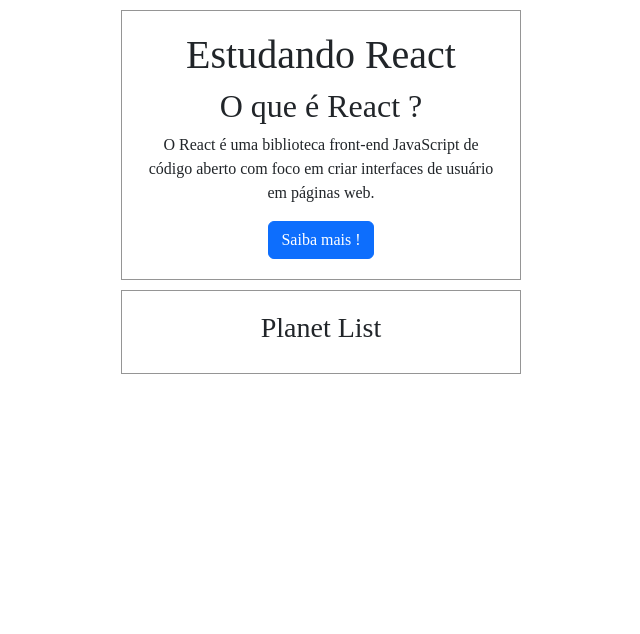
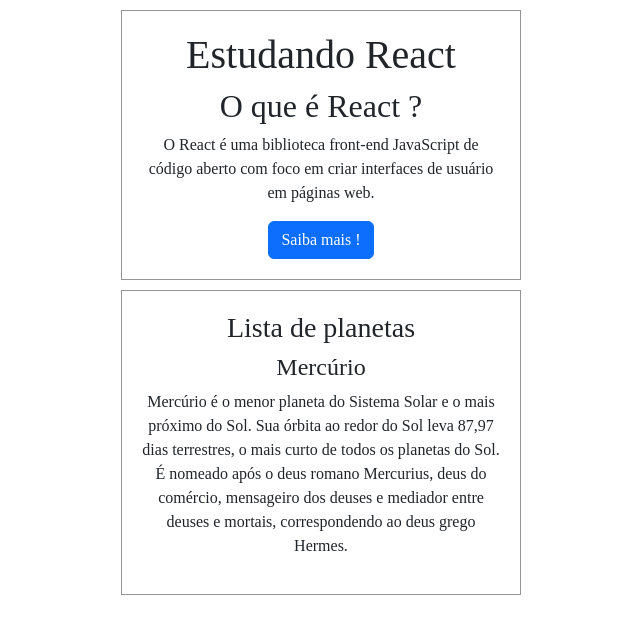
Before and after one commit to ViniHGV/Lab-React, a React (Create React App) app: page / in a window 1280 px wide. Shown: the top 634 px of the page, without its empty margins (319-959 px from the left). Built offline with nearby package versions, Linux system fonts and the light colour scheme.

Commit message:
Adicionando o titulo e a descirção do planeta

```diff
--- a/src/components/planets/index.js
+++ b/src/components/planets/index.js
@@ -2,9 +2,11 @@
 
 const Planets = () => {
     return (
-        <Fragment>
-            <h3>Planet List</h3>
-        </Fragment>
+        <div>
+            <h3>Lista de planetas</h3>
+            <h4>Mercúrio</h4>
+            <p>Mercúrio é o menor planeta do Sistema Solar e o mais próximo do Sol. Sua órbita ao redor do Sol leva 87,97 dias terrestres, o mais curto de todos os planetas do Sol. É nomeado após o deus romano Mercurius, deus do comércio, mensageiro dos deuses e mediador entre deuses e mortais, correspondendo ao deus grego Hermes.</p>
+        </div>
     )
 }
 
```
